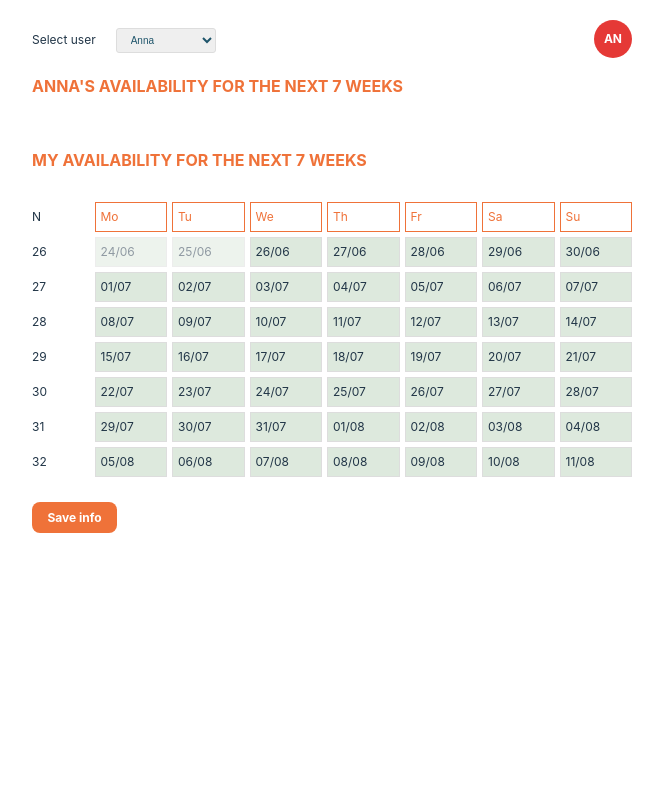
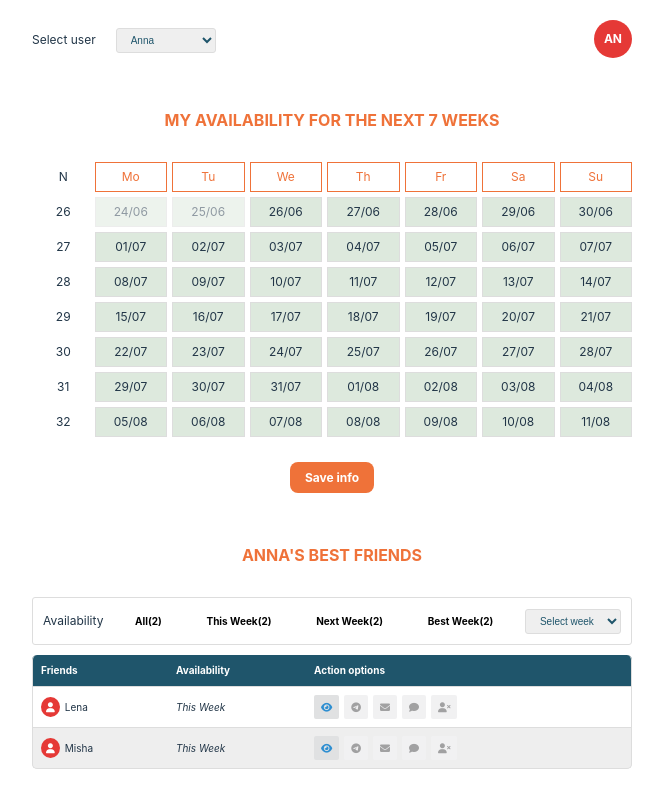
Before and after one commit to cameaann/tribeTestApp, a React (Vite) app: page / in a window 1280 px wide. Shown: the top 808 px of the page, without its empty margins (308-971 px from the left). Built offline with nearby package versions, Linux system fonts and the light colour scheme.

Commit message:
adding FriendsInfo to Profile

```diff
--- a/src/components/Profile.jsx
+++ b/src/components/Profile.jsx
@@ -1,23 +1,21 @@
 import { useContext } from "react";
 import { UserContext } from "./UserContext";
 import Calendar from "./Calendar";
+import FriendsInfo from "./FriendsInfo";
 
 const Profile = () => {
   const { users, selectedUserId, updateUser } = useContext(UserContext);
   let currentUser = users[selectedUserId];
 
   const saveProfile = (weeksArray) => {
-    console.log(weeksArray);
     const userInfo = {...currentUser, calendar: weeksArray};
     updateUser(userInfo);
   }
 
   return (
-    <div className="availability-section">
-      <h3>{currentUser.name}&apos;s availability for the next 7 weeks</h3>
-
+    <div className="profile">
       <Calendar user={currentUser} userId={selectedUserId} saveCalendar={saveProfile}/>
-
+      <FriendsInfo currentUser={currentUser} users={users}/>
     </div>
   );
 };
```
